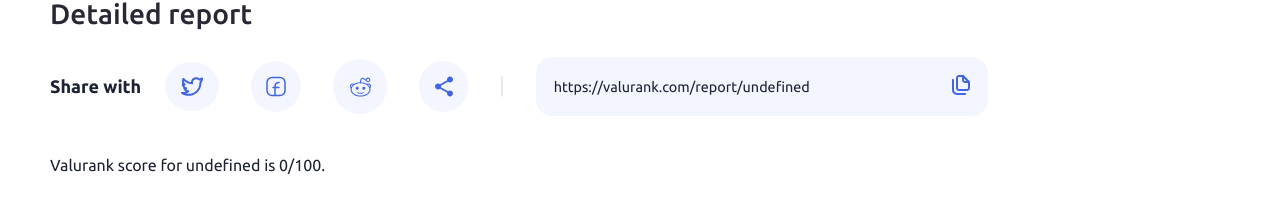
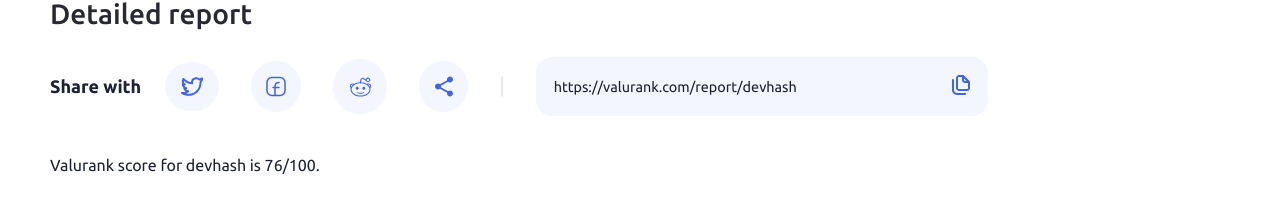
Before and after one commit to kindrakevychn/Next-report, a Next.js app: page / in a window 1280 px wide. Shown: the part 132-344 px from the top of the page. Built offline with nearby package versions, Linux system fonts and the light colour scheme.

Commit message:
Report data will be taken from global window variable, or error will be displayed if nothing to take

```diff
--- /dev/null
+++ b/components/error.jsx
@@ -0,0 +1,11 @@
+import styles from './error.module.css';
+
+export default function Error({message}) {
+    return (
+        <div
+            className={styles.message}
+        >
+            {message}
+        </div>
+    );
+}
--- /dev/null
+++ b/components/error.module.css
@@ -0,0 +1,5 @@
+.message {
+  width: 100%;
+  font-size: 2rem;
+  font-weight: 500;
+}
--- /dev/null
+++ b/lib/env.js
@@ -0,0 +1,9 @@
+export function isDevelopment() {
+    const env = process.env.NODE_ENV;
+
+    if (env === 'development') {
+        return true;
+    }
+
+    return false;
+}
--- /dev/null
+++ b/lib/valurank.js
@@ -0,0 +1,29 @@
+import {
+    isDevelopment
+} from './env';
+
+export async function getReportData() {
+    const data = {
+        hash: 'devhash',
+        score: 76
+    };
+
+    // This data can be embedded by some proxy server.
+    // It is means that data already fetched on server-side and
+    // client-side shoudln't make any additional API requests
+    // to get report data.
+    //
+    // `window.vlrnkReportData` have exact structure as `data`.
+    if (window.vlrnkReportData != null) {
+        return window.vlrnkReportData;
+    }
+
+    if (isDevelopment()) {
+        return data;
+    }
+
+    // We always expect that `window.vlrnkReportData` is already embedded.
+    // In future, if you decide to support another scenario when client-side
+    // can make requests to API, here you can make request to API.
+    throw new Error('No report data');
+}
--- a/pages/index.jsx
+++ b/pages/index.jsx
@@ -1,17 +1,32 @@
+import {
+    useState,
+    useEffect
+} from 'react';
 import Head from 'next/head';
-import {
-    useRouter
-} from 'next/router';
 import Layout from '../components/layout';
 import ShareButtons from '../components/share-buttons';
 import CopyText from '../components/copy-text';
+import Error from '../components/error';
+import {
+    getReportData
+} from '../lib/valurank';
 
 import reportStyles from './report.module.css';
 import shareStyles from './share.module.css';
 
-export default function Report() {
-    const router = useRouter();
-    const {hash} = router.query;
+export default function Index() {
+    const [error, setError] = useState('');
+    const [reportData, setReportData] = useState(null);
+
+    useEffect(() => {
+        getReportData()
+        .then((data) => {
+            setReportData(data);
+        })
+        .catch((err) => {
+            setError(String(err));
+        });
+    }, []);
 
     return (
         <>
@@ -22,6 +37,31 @@ export default function Report() {
             </Head>
 
             <Layout>
+                {
+                    error &&
+                    <Error
+                        message={error}
+                    />
+                }
+                {
+                    reportData &&
+                    <Report
+                        data={reportData}
+                    />
+                }
+            </Layout>
+        </>
+    );
+}
+
+function Report({data}) {
+    const {
+        hash,
+        score
+    } = data;
+
+    return (
+        <>
             <div
                 className={reportStyles.title}
             >
@@ -29,13 +69,12 @@ export default function Report() {
             </div>
             <Share
                 articleTitle={'Article Title'}
-                    score={78}
+                score={score}
                 reportURL={`https://valurank.com/report/${hash}`}
             />
             <div>
-                    {`Valurank score for ${hash} is 0/100.`}
+                {`Valurank score for ${hash} is ${score}/100.`}
             </div>
-            </Layout>
         </>
     );
 }
```
Lines whose indentation alone changed are shown as unchanged.
